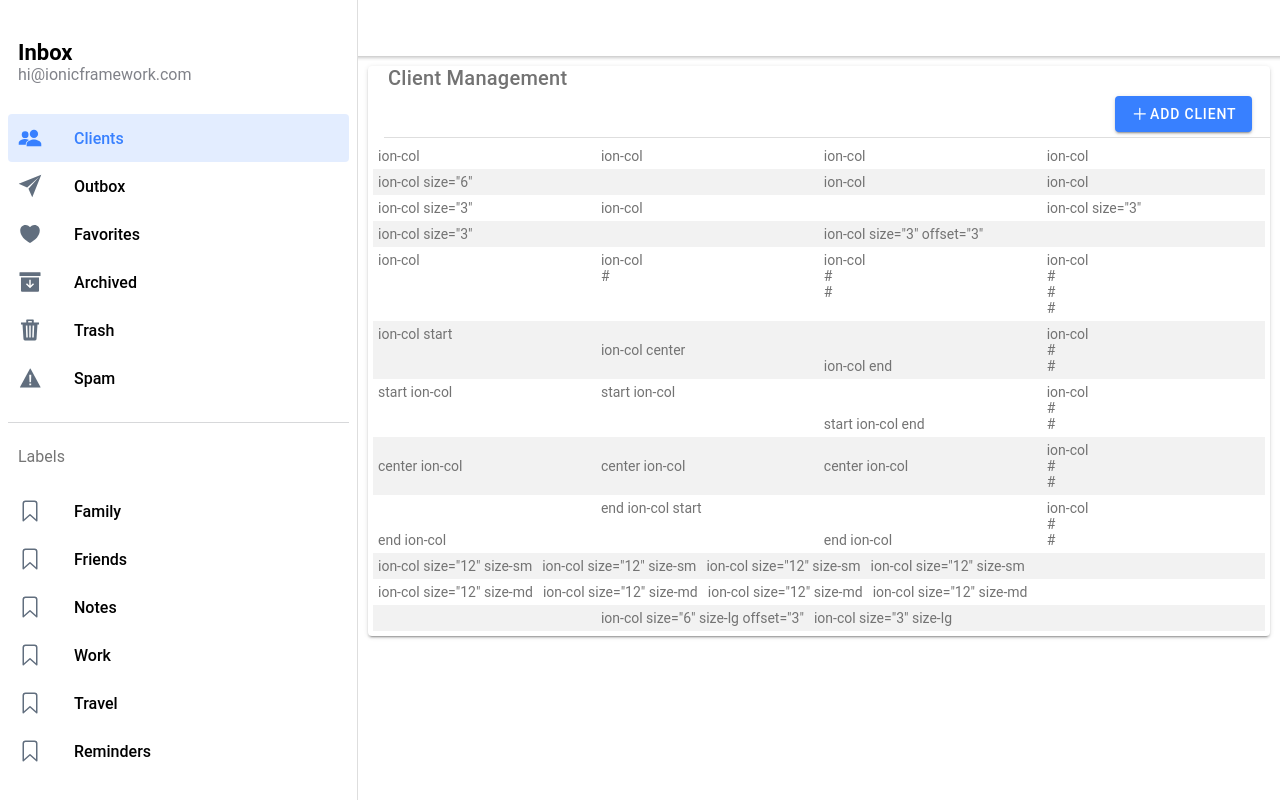
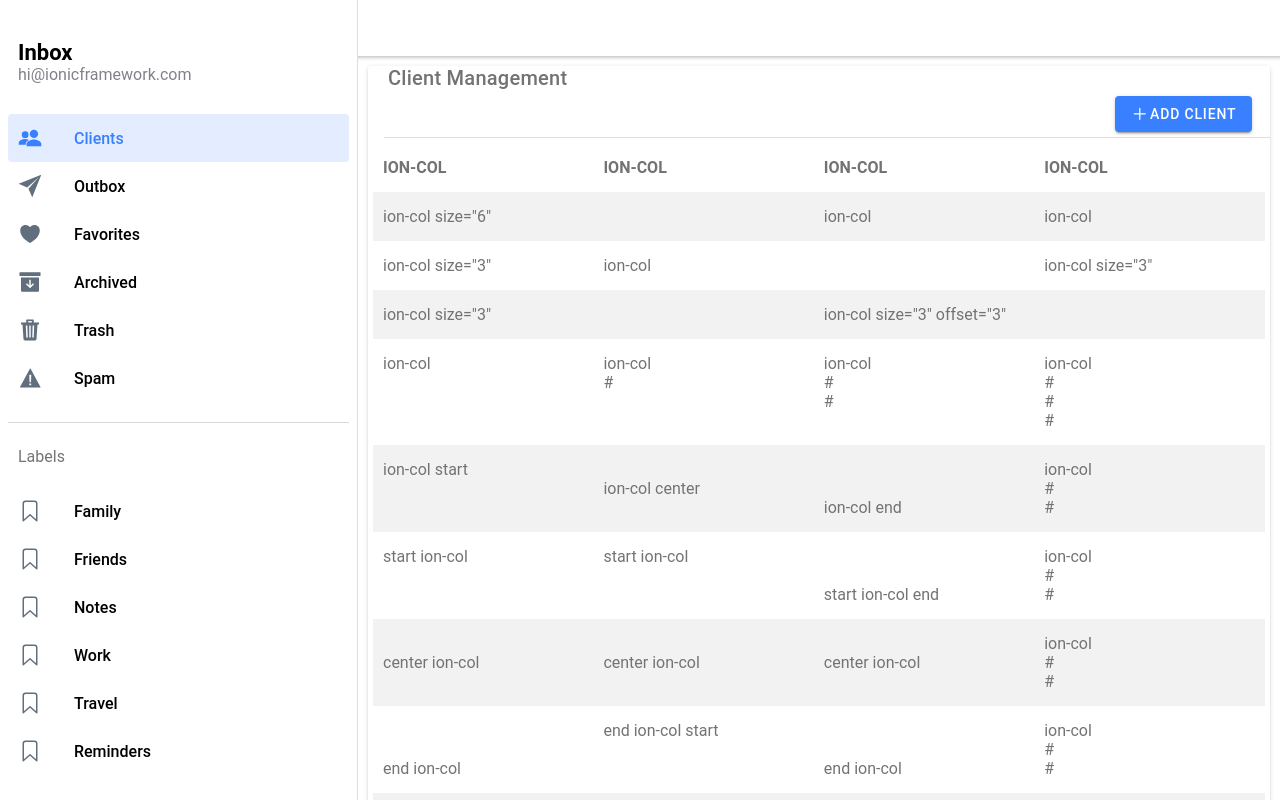
Before and after one commit to FacundoGB/ReactJavaPractice, a React (Create React App) app: page /page/clients in a window 1280 px wide. Built offline with nearby package versions, Linux system fonts and the light colour scheme.

Commit message:
modified css look on first row of client grid

```diff
--- a/src/theme/variables.css
+++ b/src/theme/variables.css
@@ -75,6 +75,13 @@ http://ionicframework.com/docs/theming/ */
   --ion-color-light-shade: #d7d8da;
   --ion-color-light-tint: #f5f6f9;
 }
-
+  .table ion-row {
+    padding: 10px 5px;
+    font-size: 16px;
+  }
+  .table ion-row:first-child{
+    font-weight: bold;
+    text-transform: uppercase;
+  }
   .table ion-row:nth-child(even) {background: #f2f2f2;}
   .table ion-row:nth-child(odd) {background: #FFF;}
```
